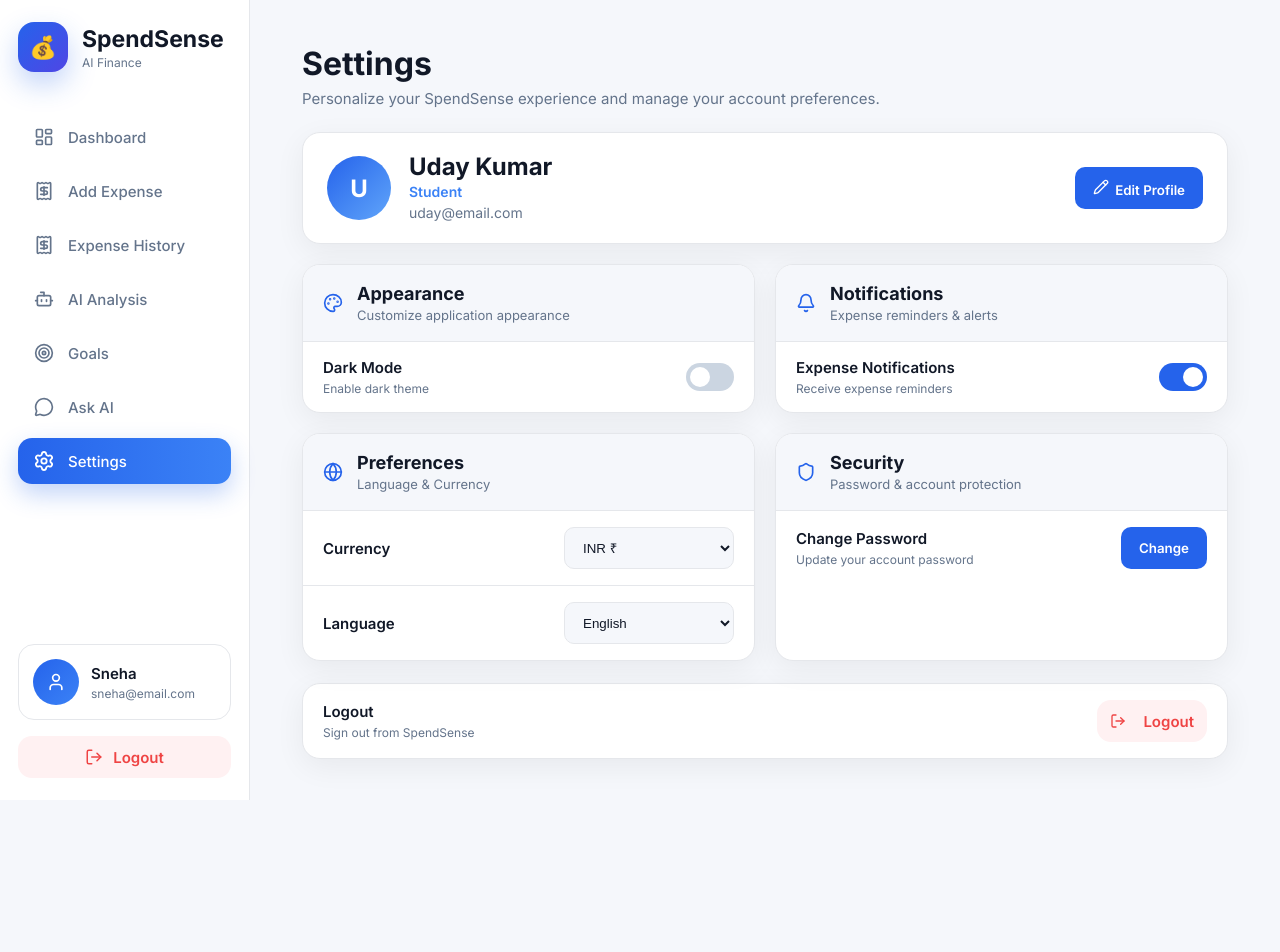
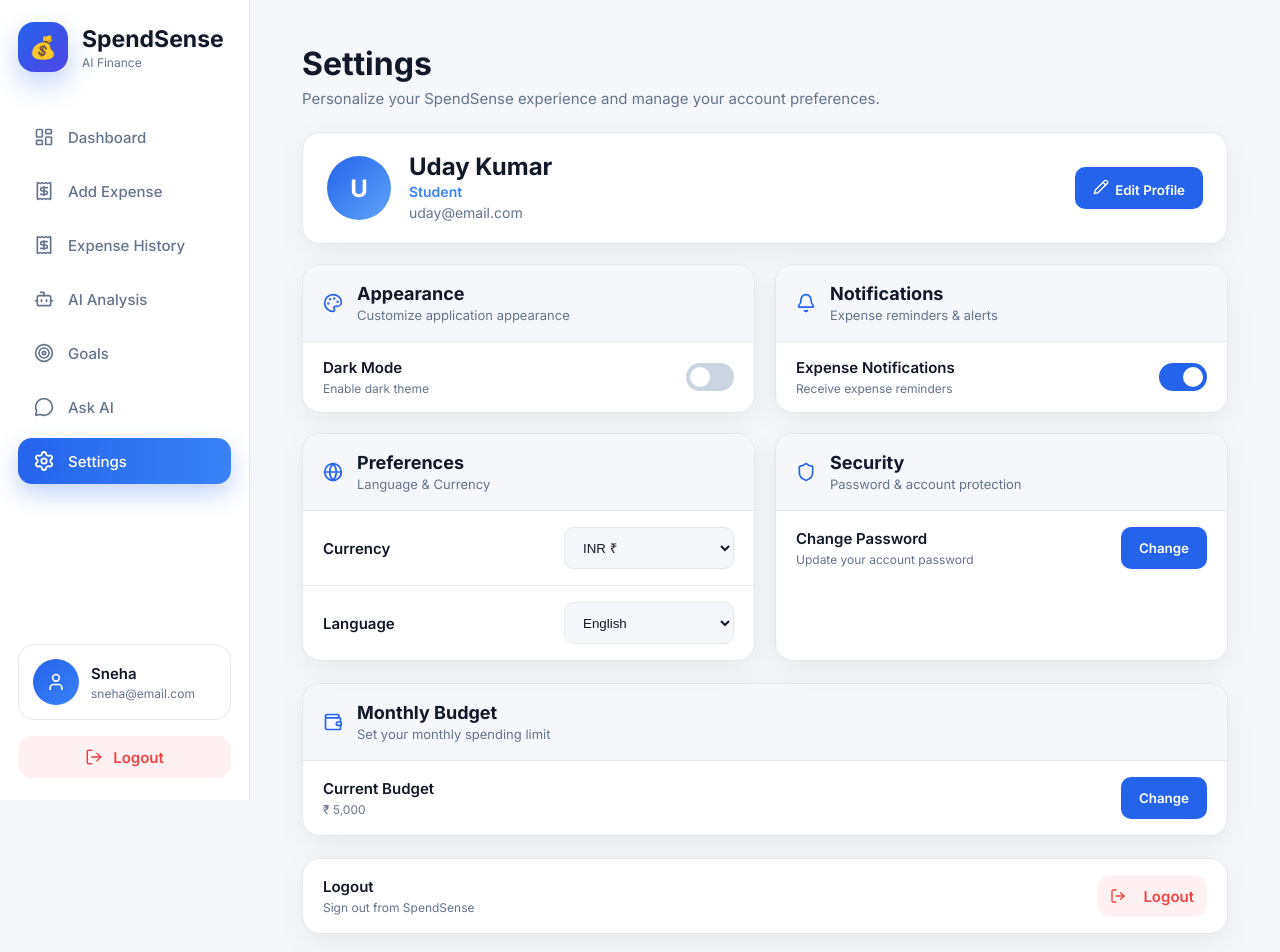
Before and after one commit to snehaalanka/SpendSense, a React (Vite) app in the folder client/: page /settings in a window 1280 px wide. Shown: the top 952 px of the page. Before the commit the page ends 811 px from the top, so only its background shows below. Built offline with nearby package versions, Linux system fonts and the light colour scheme; sample sign-in values are in the browser's storage.

Commit message:
Modified Settings Page

```diff
--- a/client/src/components/Settings/Settings.css
+++ b/client/src/components/Settings/Settings.css
@@ -513,6 +513,60 @@
         width:100%;
     }
 }
+/* ======================================================
+   BUDGET CARD
+====================================================== */
+
+.budget-card {
+    margin-top: 22px;
+    background: var(--card);
+    border: 1px solid var(--border);
+    border-radius: 18px;
+    overflow: hidden;
+    box-shadow: var(--shadow);
+    animation: fadeUp .35s ease;
+}
+
+.budget-edit-wrapper {
+    display: flex;
+    align-items: center;
+    gap: 14px;
+    width: 100%;
+}
+
+.budget-input {
+    flex: 1;
+    height: 42px;
+    padding: 0 14px;
+    border-radius: 10px;
+    border: 1px solid var(--border);
+    background: var(--background);
+    color: var(--text-primary);
+    outline: none;
+    transition: .25s;
+    font-weight: 500;
+}
+
+.budget-input:focus {
+    border-color: #2563EB;
+}
+
+.budget-action-buttons {
+    display: flex;
+    gap: 10px;
+}
+
+@media(max-width: 900px) {
+    .budget-edit-wrapper {
+        flex-direction: column;
+        align-items: stretch;
+    }
+    .budget-action-buttons {
+        display: flex;
+        flex-direction: column;
+        width: 100%;
+    }
+}
 
 /* ======================================================
    ANIMATION
--- a/client/src/components/Settings/SettingsList.jsx
+++ b/client/src/components/Settings/SettingsList.jsx
@@ -13,15 +13,22 @@
   Pencil,
   Save,
   Lock,
+  Wallet,
 } from "lucide-react";
 
 const SettingsList = () => {
   const navigate = useNavigate();
   const { theme, toggleTheme } = useTheme();
 
+  // Component States
   const [showProfileForm, setShowProfileForm] = useState(false);
   const [showPasswordForm, setShowPasswordForm] = useState(false);
   const [notifications, setNotifications] = useState(true);
+
+  // Budget States
+  const [budget, setBudget] = useState(5000);
+  const [showBudgetForm, setShowBudgetForm] = useState(false);
+  const [tempBudget, setTempBudget] = useState(5000);
 
   const [profile, setProfile] = useState({
     name: "Uday Kumar",
@@ -67,6 +74,15 @@
       confirmPassword: "",
     });
     setShowPasswordForm(false);
+  };
+
+ const handleSaveBudget = () => {
+    // If the input is left blank, default to 0 (or you could default back to 'budget')
+    const finalBudget = tempBudget === "" ? 0 : tempBudget;
+
+    setBudget(finalBudget);
+    setShowBudgetForm(false);
+    toast.success("Monthly budget updated successfully");
   };
 
   const logout = () => {
@@ -334,6 +350,62 @@
       )}
 
       {/* ===========================
+          MONTHLY BUDGET
+      =========================== */}
+      <div className="budget-card">
+        <div className="setting-title">
+          <Wallet size={20} />
+          <div>
+            <h3>Monthly Budget</h3>
+            <p>Set your monthly spending limit</p>
+          </div>
+        </div>
+        <div className="setting-row">
+          {!showBudgetForm ? (
+            <>
+              <div className="setting-name">
+                <span>Current Budget</span>
+                <small>₹ {budget.toLocaleString()}</small>
+              </div>
+              <button
+                className="edit-profile-btn"
+                onClick={() => {
+                  setTempBudget(budget);
+                  setShowBudgetForm(true);
+                }}
+              >
+                Change
+              </button>
+            </>
+          ) : (
+            <div className="budget-edit-wrapper">
+              <input
+                type="number"
+                className="budget-input"
+                value={tempBudget}
+                onChange={(e) => setTempBudget(e.target.value === "" ? "" : Number(e.target.value))}
+                placeholder="Enter amount"
+              />
+              <div className="budget-action-buttons">
+                <button
+                  className="cancel-btn"
+                  onClick={() => setShowBudgetForm(false)}
+                >
+                  Cancel
+                </button>
+                <button
+                  className="save-btn"
+                  onClick={handleSaveBudget}
+                >
+                  Save
+                </button>
+              </div>
+            </div>
+          )}
+        </div>
+      </div>
+
+      {/* ===========================
           LOGOUT
       =========================== */}
       <div className="logout-card">
```
